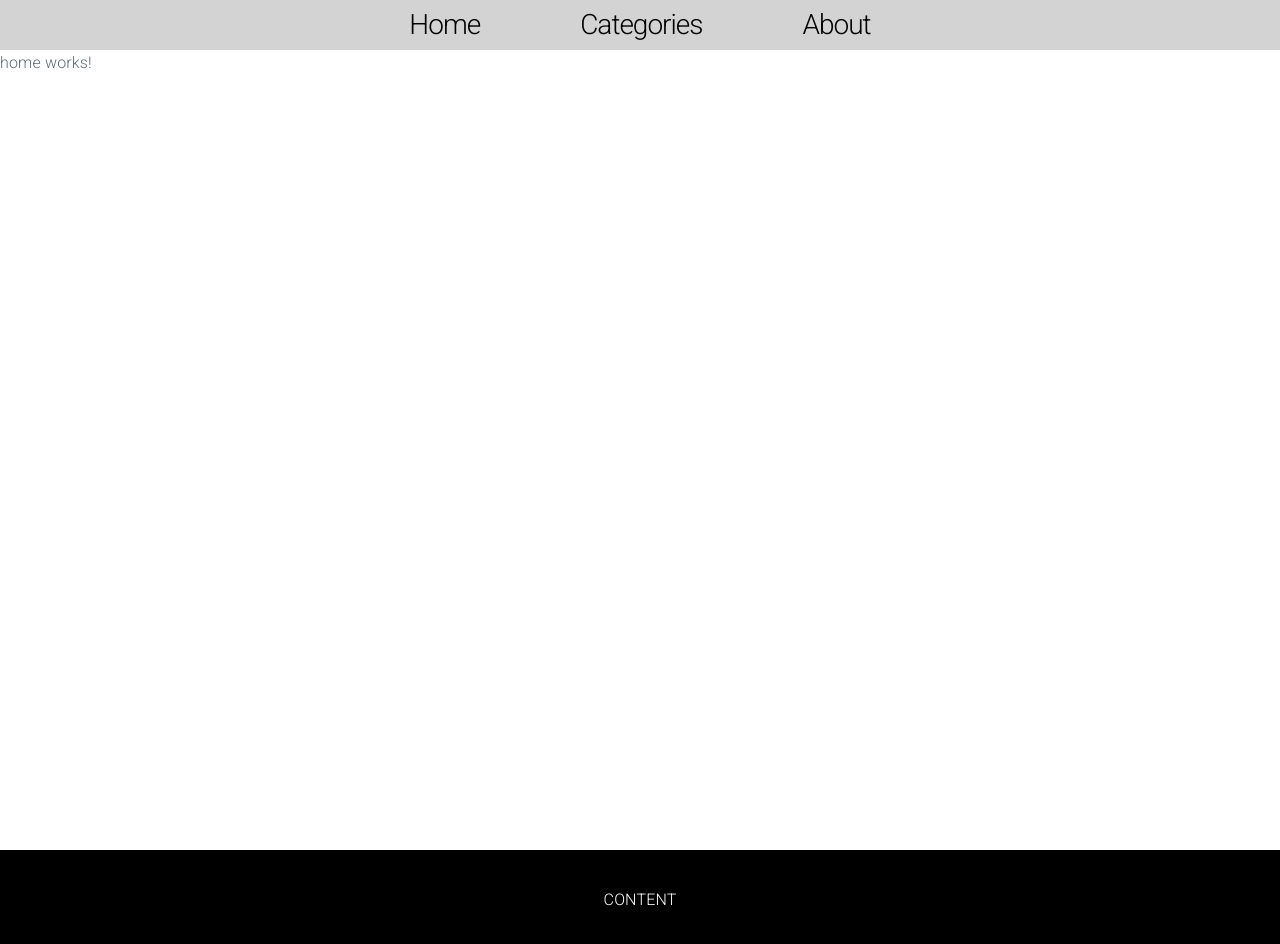
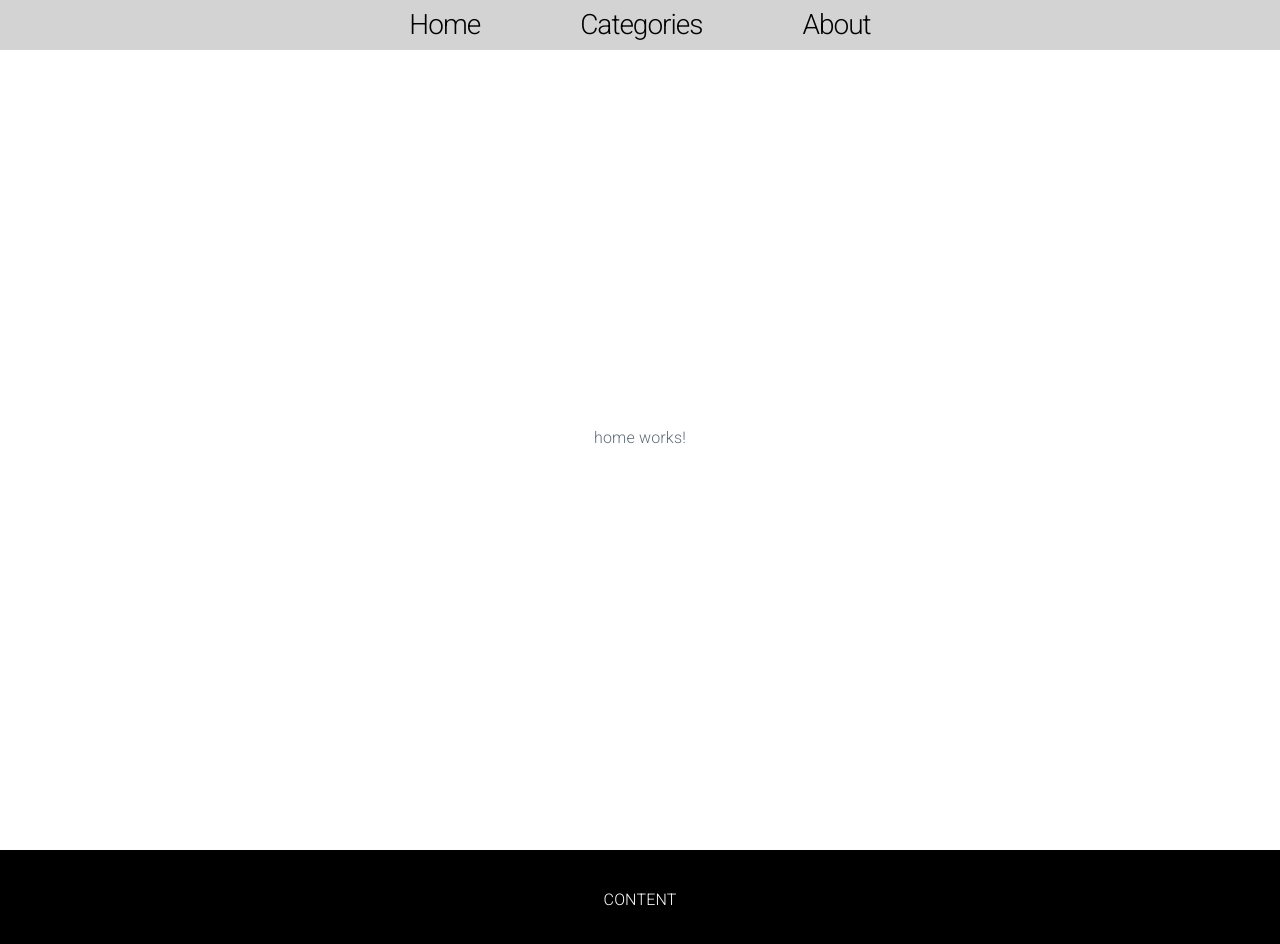
Before and after one commit to aikobeyers/IcappsGitHubExplorer, an Angular app: page / in a window 1280 px wide. Shown: the top 944 px of the page. Built offline with nearby package versions, Linux system fonts and the light colour scheme.

Commit message:
added express to dependencies

```diff
--- a/package.json
+++ b/package.json
@@ -25,7 +25,8 @@
     "milligram": "^1.4.1",
     "rxjs": "~6.6.0",
     "tslib": "^2.0.0",
-    "zone.js": "~0.10.2"
+    "zone.js": "~0.10.2",
+    "express": "latest"
   },
   "devDependencies": {
     "@angular-devkit/build-angular": "~0.1001.7",
--- a/src/app/app.component.scss
+++ b/src/app/app.component.scss
@@ -2,4 +2,6 @@
   height: 100vh;
   width: 100vw;
   display: flex;
+  justify-content: center;
+  align-items: center;
 }
```
